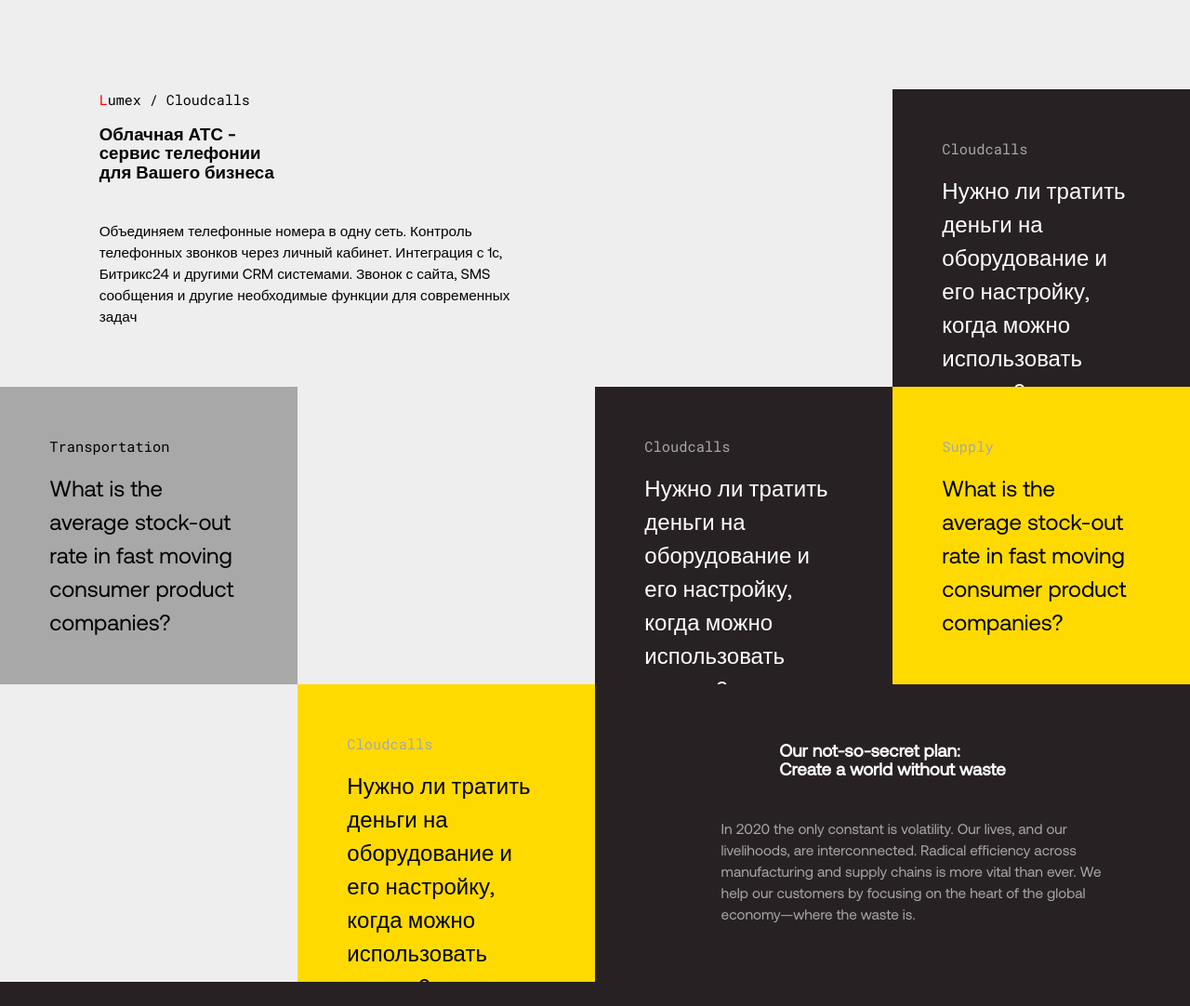
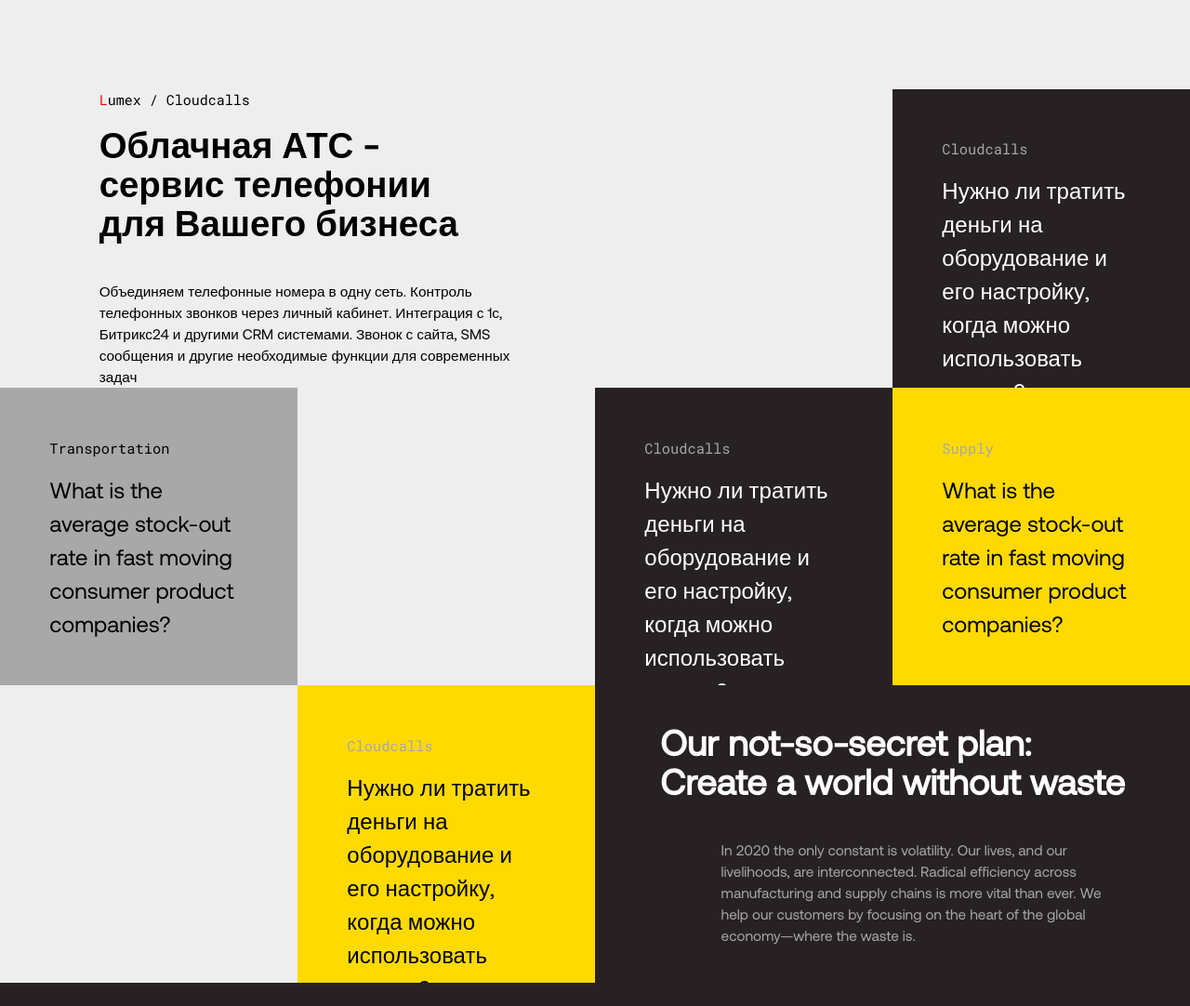
Before and after one commit to rakasovsky/lumex, a plain HTML site: page index.html in a window 1280 px wide. Shown: the part 920-2002 px from the top of the page at 93% size. Drawn offline with nearby package versions, Linux system fonts and the light colour scheme.

Commit message:
@media 2k-768px

```diff
--- a/style.scss
+++ b/style.scss
@@ -186,7 +186,7 @@ p {
     font-size: clamp(15px, 2.2vw, 28px) ;
 }
 .fs42 {
-    font-size: clamp(24, 3vw, 42px);
+    font-size: clamp(24px, 3vw, 42px);
 }
 .fs80 {
     font-size: clamp(40px, 5vw, 80px);
```
Also changed, not shown: dist/style.css, dist/style.min.css, style.css, 1 other file.
